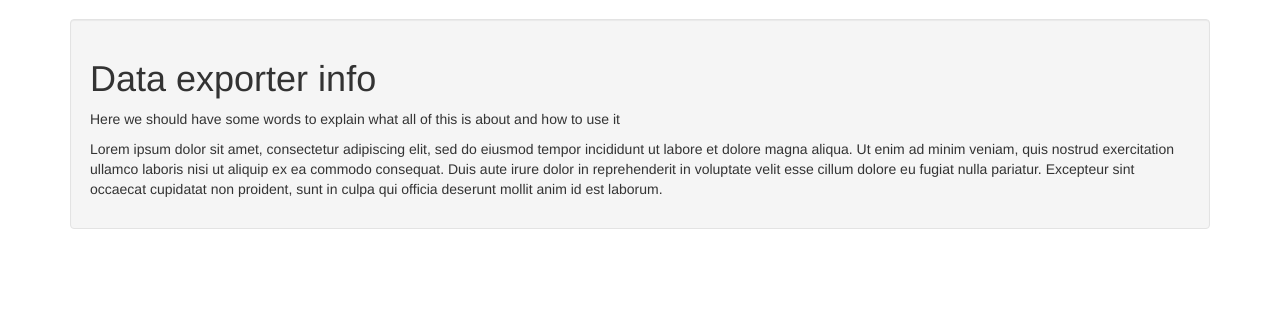
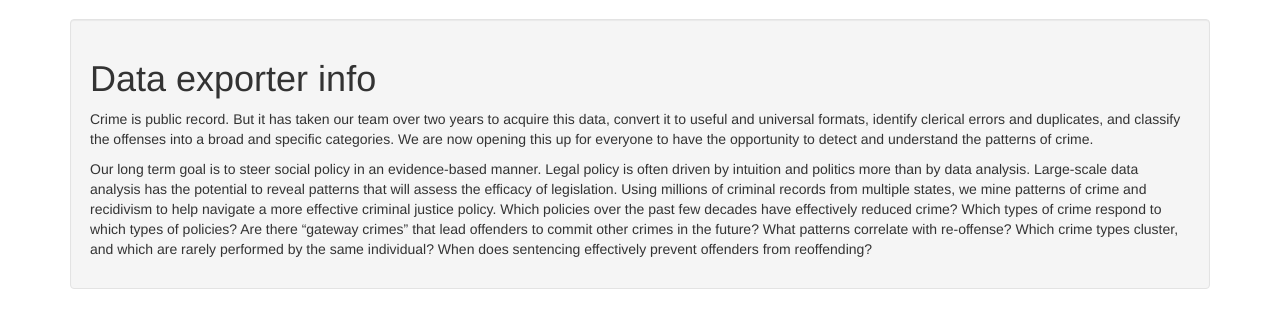
Before and after one commit to scilaw/flask-data-export, a Flask app: template app/templates/index.html in a window 1280 px wide. Shown: the part 51-379 px from the top of the page. Run offline with Flask 2, Linux system fonts and the light colour scheme; the template is opened without the code that fills it, so the values that code supplies are empty; parts of the project's set-up code (start-up, migrations or seed data) failed here and were passed over; some libraries are stand-ins or nearby versions.

Commit message:
Update index.html
Updated the text for the exporter as per David's email

```diff
--- a/app/templates/index.html
+++ b/app/templates/index.html
@@ -5,8 +5,8 @@
 
 <div class="well">
     <h1>Data exporter info</h1>
-    <p>Here we should have some words to explain what all of this is about and how to use it<p>
-    <p>Lorem ipsum dolor sit amet, consectetur adipiscing elit, sed do eiusmod tempor incididunt ut labore et dolore magna aliqua. Ut enim ad minim veniam, quis nostrud exercitation ullamco laboris nisi ut aliquip ex ea commodo consequat. Duis aute irure dolor in reprehenderit in voluptate velit esse cillum dolore eu fugiat nulla pariatur. Excepteur sint occaecat cupidatat non proident, sunt in culpa qui officia deserunt mollit anim id est laborum.</p>
+    <p>Crime is public record.  But it has taken our team over two years to acquire this data, convert it to useful and universal formats, identify clerical errors and duplicates, and classify the offenses into a broad and specific categories.  We are now opening this up for everyone to have the opportunity to detect and understand the patterns of crime.<p>
+    <p>Our long term goal is to steer social policy in an evidence-based manner.  Legal policy is often driven by intuition and politics more than by data analysis.  Large-scale data analysis has the potential to reveal patterns that will assess the efficacy of legislation.  Using millions of criminal records from multiple states, we mine patterns of crime and recidivism to help navigate a more effective criminal justice policy.  Which policies over the past few decades have effectively reduced crime?  Which types of crime respond to which types of policies?  Are there “gateway crimes” that lead offenders to commit other crimes in the future?  What patterns correlate with re-offense?  Which crime types cluster, and which are rarely performed by the same individual?  When does sentencing effectively prevent offenders from reoffending?</p>
 </div>
 
 <ul class="nav nav-tabs">
```
